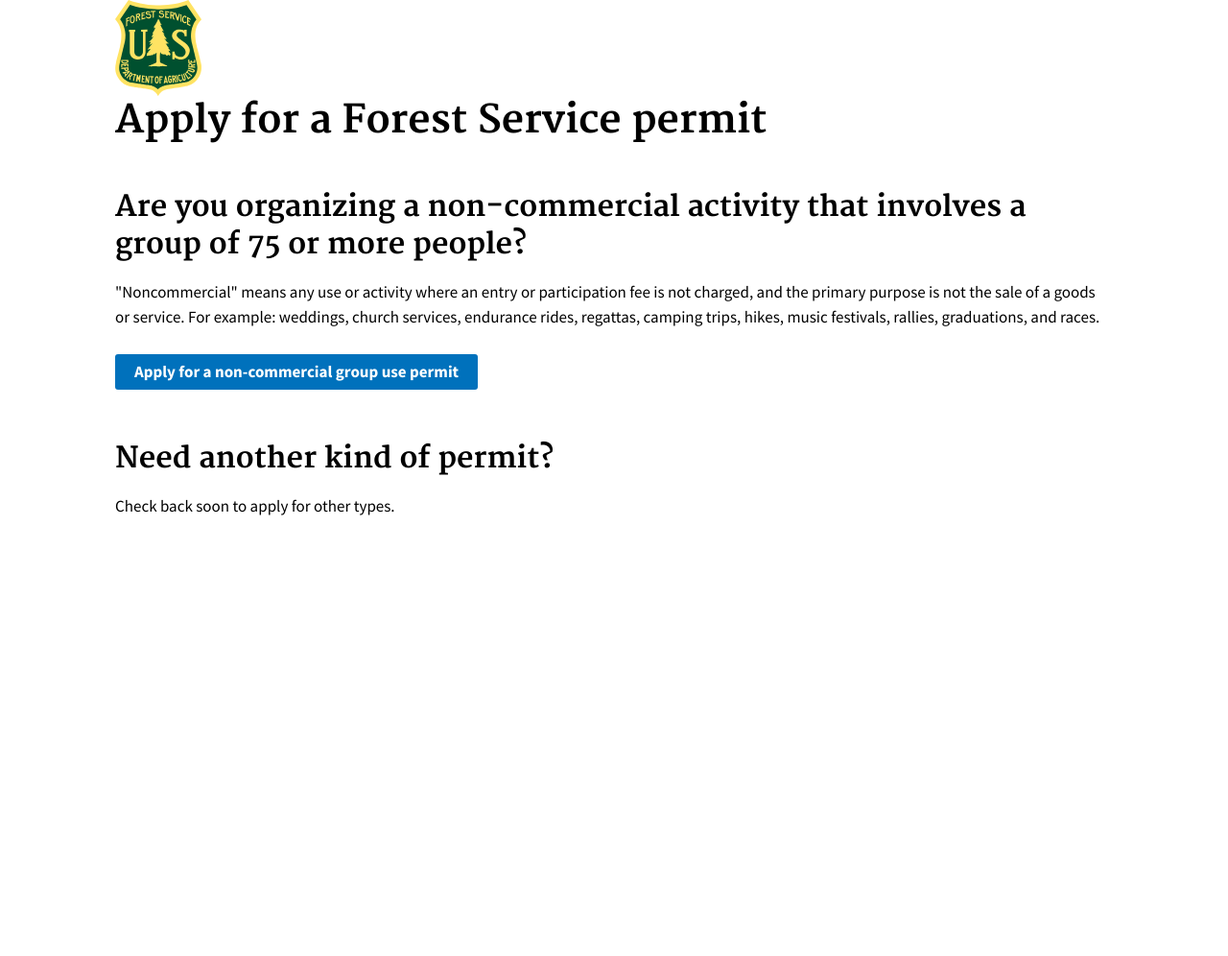
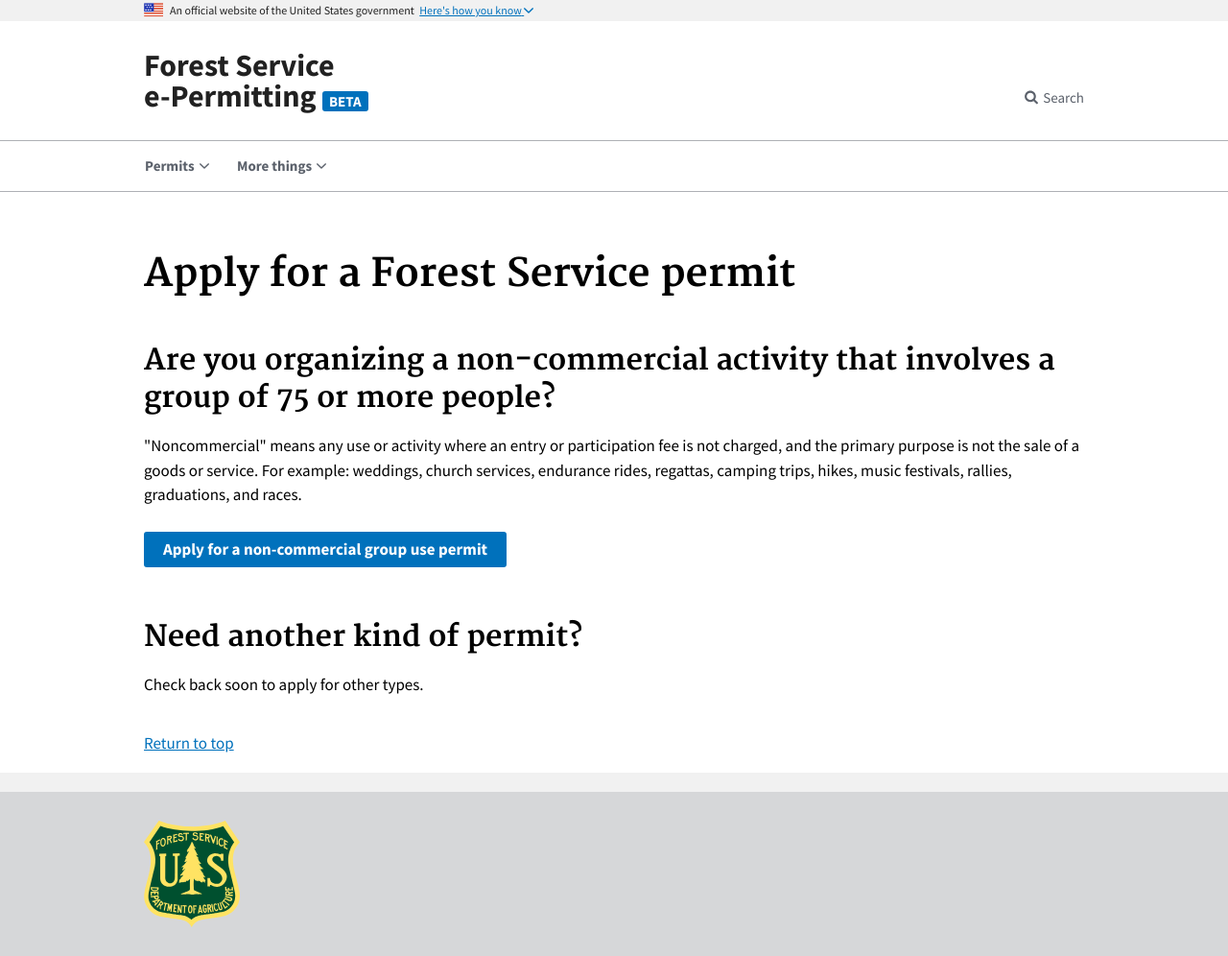
Before and after one commit to 18F/forest-service-prototype, a Django app: page / in a window 1280 px wide. Shown: the whole page at 96% size. Before the commit the page ends 537 px from the top, so only its background shows below. Run offline with Django 3.2, Linux system fonts and the light colour scheme.

Commit message:
expand templates

```diff
--- a/forestserviceprototype/specialuseform/templates/specialuseform/base.html
+++ b/forestserviceprototype/specialuseform/templates/specialuseform/base.html
@@ -4,17 +4,28 @@
   <head>
       <meta charset="utf-8">
       <meta http-equiv="X-UA-Compatible" content="IE=edge">
+      <meta name="viewport" content="width=device-width, initial-scale=1">
+
       <title>{% block title %}Forest Service Prototype{% endblock %}</title>
+
       <link rel="stylesheet" href="{% static "css/uswds.min.css" %}">
       <link rel="stylesheet" href="{% static "additional.css" %}">
+
+      <link rel="shortcut icon" type="image/x-icon" href="{% static "img/favicons/favicon.ico" %}" />
   </head>
   <body>
-    <div class="usa-grid-full">
-      <div class="usa-width-one-whole">
-        <img src="{% static "fs-logo.svg" %}" alt="Forest Service Logo" style="height: 100px;float: left;">
-        {% block content %}{% endblock %}
+    <a class="usa-skipnav" href="#main-content">Skip to main content</a>
+    {% include "specialuseform/includes/header.html" %}
+    <div class="usa-overlay"></div>
+    <main id="main-content">
+      <div class="usa-grid">
+        <div class="usa-width-one-full">
+          {% block content %}{% endblock %}
+        </div>
       </div>
-    </div>
+
+    </main>
+    {% include "specialuseform/includes/footer.html" %}
   <script src="{% static "js/uswds.min.js" %}"></script>
   <script src="{% static "js/jquery-3.1.1.min.js" %}"></script>
   <script src="{% static "additional.js" %}"></script>
--- /dev/null
+++ b/forestserviceprototype/specialuseform/templates/specialuseform/includes/footer.html
@@ -0,0 +1,19 @@
+{% load static from staticfiles %}
+
+<footer class="usa-footer usa-footer-slim" role="contentinfo">
+  <div class="usa-grid usa-footer-return-to-top">
+    <a href="javascript:void(0);">Return to top</a>
+  </div>
+  <div class="usa-footer-primary-section">
+
+  </div>
+
+  <div class="usa-footer-secondary_section">
+    <div class="usa-grid">
+      <div class="usa-footer-logo">
+        <a href="http://www.fs.fed.us/"><img class="usa-footer-slim-logo-img" src="{% static "fs-logo.svg" %}" alt="Logo image"></a>
+      </div>
+    </div>
+  </div>
+
+</footer>
--- /dev/null
+++ b/forestserviceprototype/specialuseform/templates/specialuseform/includes/header.html
@@ -0,0 +1,102 @@
+{% load static from staticfiles %}
+
+<header class="usa-header usa-header-extended" role="banner">
+  <!-- Gov banner BEGIN -->
+  <div class="usa-banner">
+    <div class="usa-accordion">
+      <header class="usa-banner-header">
+        <div class="usa-grid usa-banner-inner">
+        <img src="{% static "img/favicons/favicon-57.png" %}" alt="U.S. flag">
+        <p>An official website of the United States government</p>
+        <button class="usa-accordion-button usa-banner-button"
+          aria-expanded="false" aria-controls="gov-banner">
+          <span class="usa-banner-button-text">Here's how you know</span>
+        </button>
+        </div>
+      </header>
+      <div class="usa-banner-content usa-grid usa-accordion-content" id="gov-banner">
+        <div class="usa-banner-guidance-gov usa-width-one-half">
+          <img class="usa-banner-icon usa-media_block-img" src="{% static "img/icon-dot-gov.svg" %}" alt="Dot gov">
+          <div class="usa-media_block-body">
+            <p>
+              <strong>The .gov means it’s official.</strong>
+              <br>
+              Federal government websites always use a .gov or .mil domain. Before sharing sensitive information online, make sure you’re on a .gov or .mil site by inspecting your browser’s address (or “location”) bar.
+            </p>
+          </div>
+        </div>
+        <div class="usa-banner-guidance-ssl usa-width-one-half">
+          <img class="usa-banner-icon usa-media_block-img" src="{% static "img/icon-https.svg" %}" alt="SSL">
+          <div class="usa-media_block-body">
+            <p>This site is also protected by an SSL (Secure Sockets Layer) certificate that’s been signed by the U.S. government. The <strong>https://</strong> means all transmitted data is encrypted  — in other words, any information or browsing history that you provide is transmitted securely.</p>
+          </div>
+        </div>
+      </div>
+    </div>
+  </div>
+  <!-- Gov banner END -->
+    <div class="usa-navbar">
+      <button class="usa-menu-btn">Menu</button>
+      <div class="usa-logo" id="logo">
+        <em class="usa-logo-text">
+          <a href="/" accesskey="1" title="Home" aria-label="Home">Forest Service <br>e-Permitting <span class="usa-label">beta</span></a>
+        </em>
+      </div>
+    </div>
+    <nav role="navigation" class="usa-nav">
+      <div class="usa-nav-inner">
+      <button class="usa-nav-close">
+        <img src="{% static "img/close.svg" %}" alt="close">
+      </button>
+      <ul class="usa-nav-primary usa-accordion">
+        <li>
+          <button class="
+          usa-accordion-button usa-nav-link" aria-expanded="false" aria-controls="side-nav-1">
+            <span>Permits</span>
+          </button>
+          <ul id="side-nav-1" class="usa-nav-submenu">
+            <li>
+              <a href="#">Permit Type 1</a>
+            </li>
+            <li>
+              <a href="#">Permit Type 2</a>
+            </li>
+            <li>
+              <a href="#">Permit Type 3</a>
+            </li>
+          </ul>
+        </li>
+        <li>
+          <button class="
+          usa-accordion-button usa-nav-link" aria-expanded="false" aria-controls="side-nav-2">
+            <span>More things</span>
+          </button>
+          <ul id="side-nav-2" class="usa-nav-submenu">
+            <li>
+              <a href="#">Something</a>
+            </li>
+            <li>
+              <a href="#">Another</a>
+            </li>
+          </ul>
+        </li>
+      </ul>
+      <div class="usa-nav-secondary">
+        <form class="usa-search usa-search-small js-search-form">
+          <div role="search">
+            <label class="usa-sr-only" for="search-field-small">Search small</label>
+            <input id="search-field-small" type="search" name="search">
+            <button type="submit">
+              <span class="usa-sr-only">Search</span>
+            </button>
+          </div>
+        </form>
+        <ul class="usa-unstyled-list usa-nav-secondary-links">
+          <li class="js-search-button-container">
+            <button class="usa-header-search-button js-search-button">Search</button>
+          </li>
+        </ul>
+      </div>
+    </div>
+    </nav>
+</header>
```
